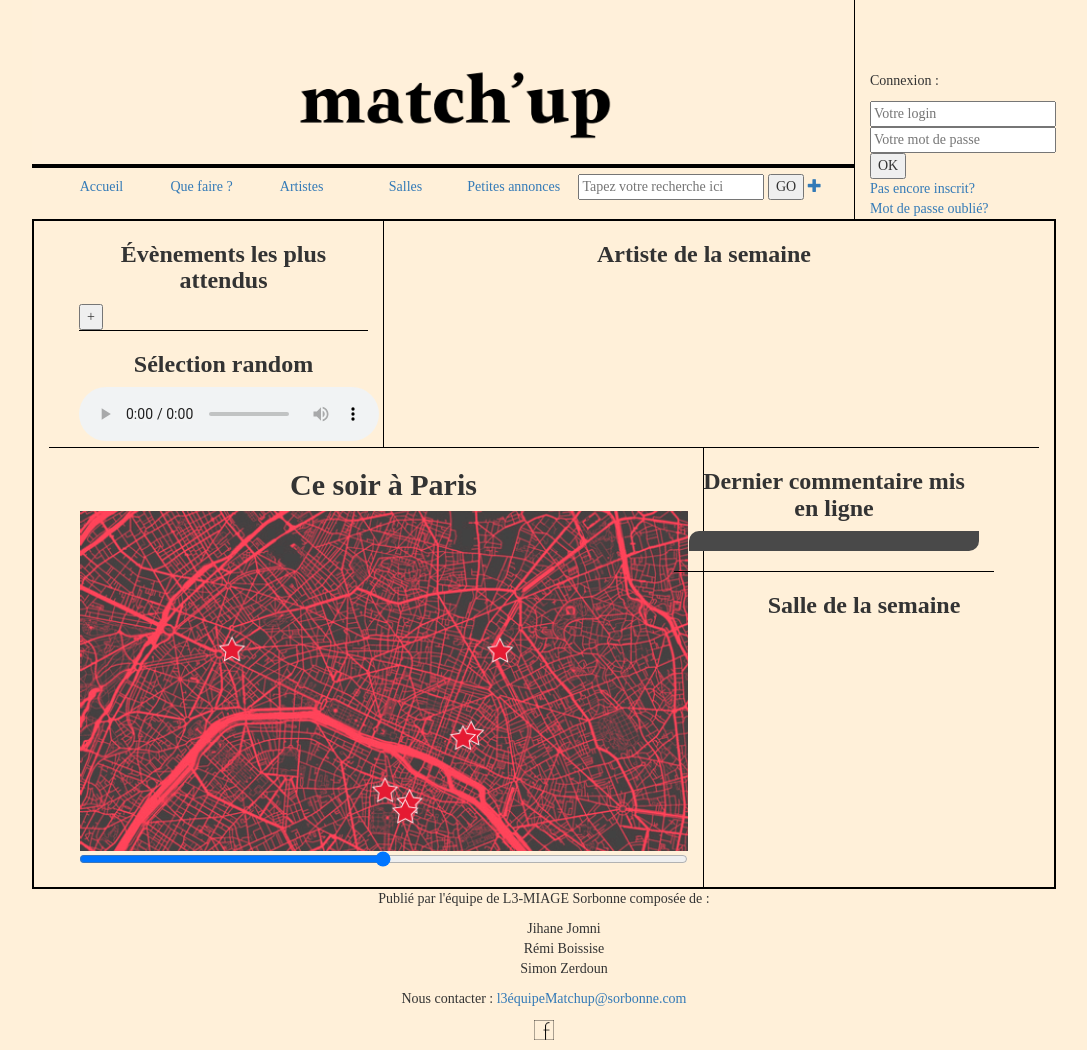
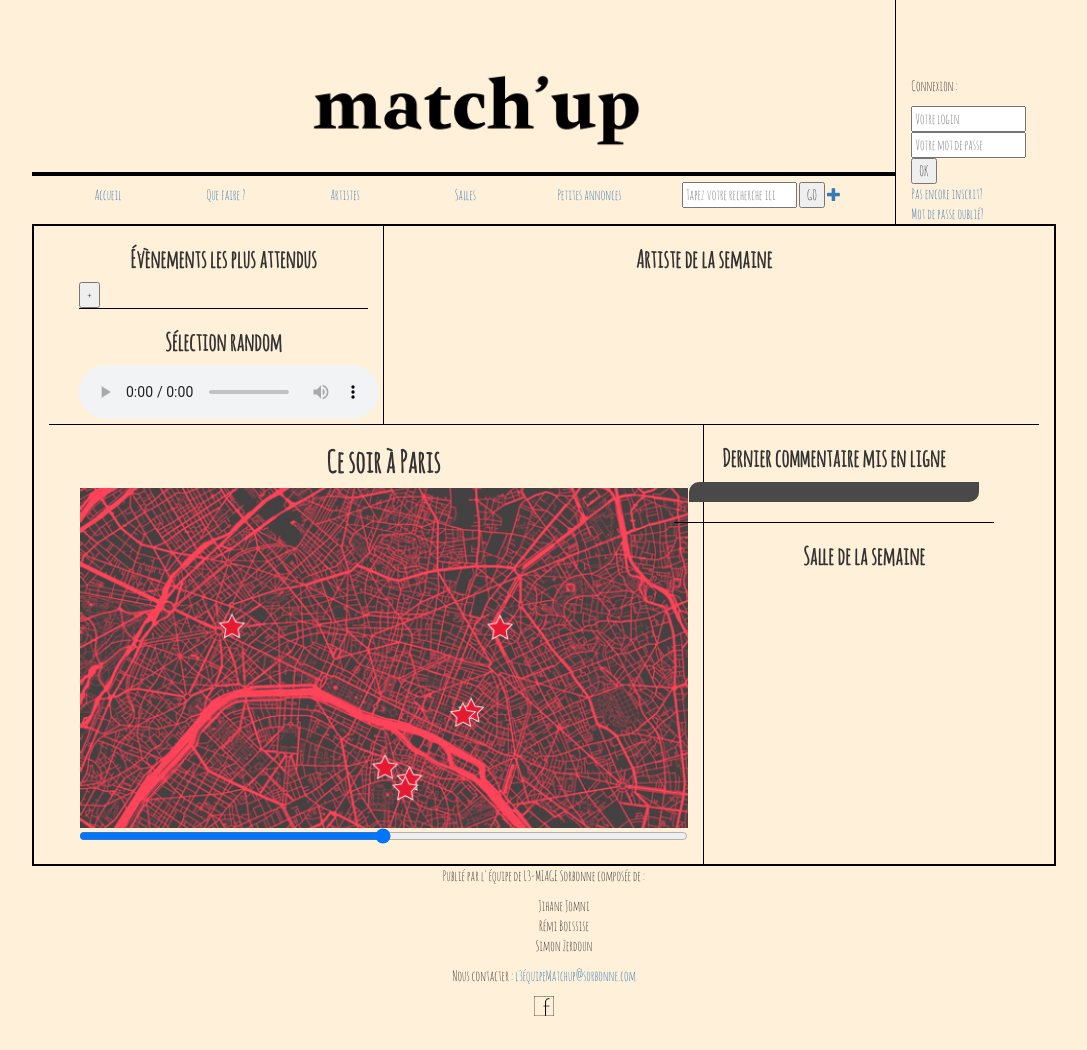
Before and after one commit to calypso4444/match-up-miage, a PHP site: page / in a window 1280 px wide. Shown: the whole page, without its empty margins (96-1183 px from the left). After the commit the page ends 1016 px from the top, so only its background shows below. Run offline with PHP 8.4, Linux system fonts and the light colour scheme; data that the repository does not hold is empty; some libraries are stand-ins or nearby versions.

Commit message:
Nouvelle police

```diff
--- a/web/style/style.css
+++ b/web/style/style.css
@@ -56,12 +56,17 @@ body{
 }
 
 */
+@font-face {
+	font-family: 'amatic';
+	src : url('../fonts/AmaticSC-Regular.ttf') format('truetype');
+	font-style: normal;
+}
 
 body {
     background-color: #fff0d9;
     margin :auto; /*a virer des que possible (bootstrap)*/
     width: 80%; /*a virer des que possible (bootstrap)*/
-    font-family: din;
+    font-family: amatic;
 }
 
 div#photoProfil{
```
